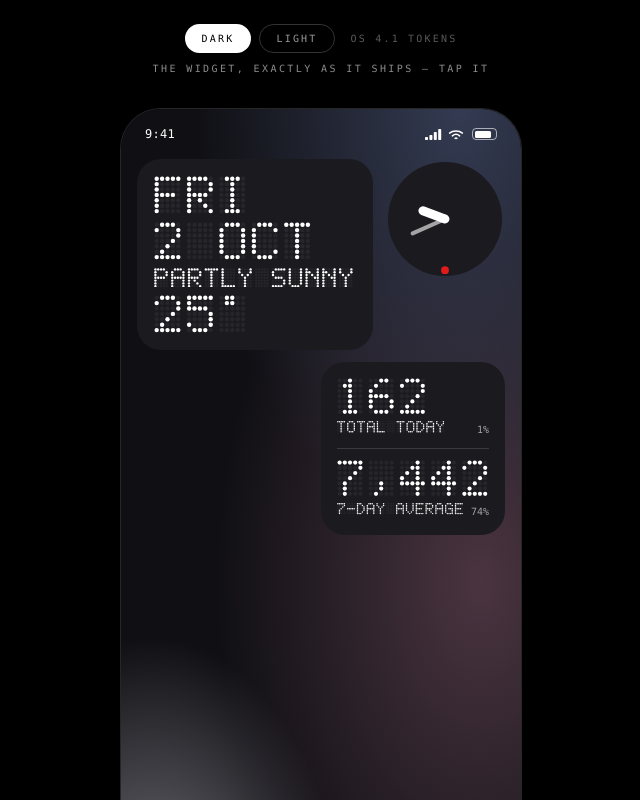
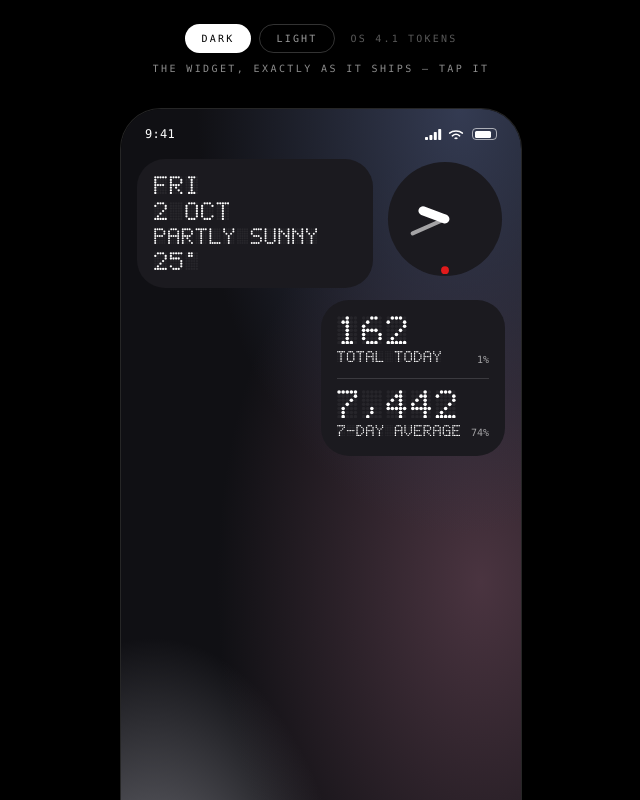
Before and after one commit to damilareoo/nothing-pedometer, a Next.js app: page / in a window 1280 px wide. Shown: the top 800 px of the page, without its empty margins (319-959 px from the left). Built offline with nearby package versions, Linux system fonts and the light colour scheme.

Commit message:
Measured type scale: device-matched dot pitches, 46px serif titles, 28px widget radii

```diff
--- a/components/nothing-pedometer/experience.tsx
+++ b/components/nothing-pedometer/experience.tsx
@@ -55,7 +55,7 @@ const ROUTE =
   "M 44 200 C 44 150 80 130 116 138 C 152 146 156 106 194 100 C 232 94 246 126 284 120 C 316 115 328 142 314 168 C 300 194 270 188 262 208 C 256 224 230 232 210 224 C 180 240 140 238 118 224 C 104 215 96 208 96 200";
 
 const MICRO = "font-mono text-[10px] uppercase tracking-[0.22em]";
-const SANS_LABEL = "text-[12px] font-medium";
+const SANS_LABEL = "text-[14px] font-medium";
 
 /* ---------------------------------- hooks --------------------------------- */
 
@@ -436,11 +436,11 @@ function ClockFace({ time, t }: { time: string; t: Tokens }) {
 /** Date + weather squircle, dot-matrix capitals exactly like the device. */
 function DateCard({ weekday, dayMonth, t }: { weekday: string; dayMonth: string; t: Tokens }) {
   return (
-    <div className="flex flex-1 flex-col justify-center gap-[8px] rounded-[24px] p-4" style={{ background: t.widget, border: `1px solid ${t.edge}`, boxShadow: t.pop }}>
-      <Matrix t={t} text={weekday} dot={2.2} pitch={5.4} />
-      <Matrix t={t} text={dayMonth} dot={2.2} pitch={5.4} />
-      <Matrix t={t} text="PARTLY SUNNY" dot={1.2} pitch={2.8} />
-      <Matrix t={t} text="25°" dot={2.2} pitch={5.4} />
+    <div className="flex flex-1 flex-col justify-center gap-[8px] rounded-[28px] p-4" style={{ background: t.widget, border: `1px solid ${t.edge}`, boxShadow: t.pop }}>
+      <Matrix t={t} text={weekday} dot={1.15} pitch={2.6} />
+      <Matrix t={t} text={dayMonth} dot={1.15} pitch={2.6} />
+      <Matrix t={t} text="PARTLY SUNNY" dot={1} pitch={2.3} />
+      <Matrix t={t} text="25°" dot={1.15} pitch={2.6} />
     </div>
   );
 }
@@ -459,20 +459,20 @@ function PedoWidget({ onOpen, shellId, t }: { onOpen: () => void; shellId?: stri
       whileTap={{ scale: 0.96 }}
       transition={{ duration: DUR.morph, ease: EASE_EMPHASIZED }}
       aria-label="Open pedometer details: 162 total today, 7,442 seven-day average"
-      className="block w-[184px] rounded-[24px] p-[15px] text-left"
+      className="block w-[184px] rounded-[28px] p-[15px] text-left"
       style={{ background: t.widget, border: `1px solid ${t.edge}`, boxShadow: t.pop }}
     >
-      <Matrix t={t} text="162" dot={2.1} pitch={5.2} label="162" />
+      <Matrix t={t} text="162" dot={1.8} pitch={4.1} label="162" />
       <span className={`${row} mt-[7px]`}>
-        <Matrix t={t} text="TOTAL TODAY" dot={0.75} pitch={1.65} />
+        <Matrix t={t} text="TOTAL TODAY" dot={0.7} pitch={1.6} />
         <span className="font-mono text-[10px]" style={{ color: t.dim }}>
           1%
         </span>
       </span>
       <span className="my-[11px] block h-px" style={{ background: t.faint }} aria-hidden />
-      <Matrix t={t} text="7,442" dot={2.1} pitch={5.2} label="7,442" />
+      <Matrix t={t} text="7,442" dot={1.8} pitch={4.1} label="7,442" />
       <span className={`${row} mt-[7px]`}>
-        <Matrix t={t} text="7-DAY AVERAGE" dot={0.75} pitch={1.65} />
+        <Matrix t={t} text="7-DAY AVERAGE" dot={0.7} pitch={1.6} />
         <span className="font-mono text-[10px]" style={{ color: t.dim }}>
           74%
         </span>
@@ -572,7 +572,7 @@ function DetailScreen({
             <ChevronLeft size={20} />
           </button>
         </div>
-        <h1 className="px-5 pt-2 text-[34px] leading-none" style={{ fontFamily: t.serif, color: t.ink }}>
+        <h1 className="px-5 pt-2 text-[46px] leading-none" style={{ fontFamily: t.serif, color: t.ink }}>
           Today
         </h1>
         <p className={`${MICRO} px-5 pt-2`} style={{ color: t.dim }}>
@@ -581,7 +581,7 @@ function DetailScreen({
 
         <Rise index={0} className="px-4 pt-4">
           <div className="rounded-[20px] p-[18px]" style={{ background: t.card, border: `1px solid ${t.edge}`, boxShadow: t.pop }}>
-            <Matrix t={t} text={steps.toLocaleString("en-US")} dot={4} pitch={10.5} label={`${steps} steps`} />
+            <Matrix t={t} text={steps.toLocaleString("en-US")} dot={3.2} pitch={8} label={`${steps} steps`} />
             <div className="mt-3.5">
               <DottedLine frac={STEPS / GOAL} total={32} t={t} />
             </div>
@@ -662,7 +662,7 @@ function RunScreen({ onBack, onShare, privacy, setPrivacy, t }: { onBack: () =>
             SHARE
           </button>
         </div>
-        <h1 className="px-5 pt-2 text-[34px] leading-none" style={{ fontFamily: t.serif, color: t.ink }}>
+        <h1 className="px-5 pt-2 text-[46px] leading-none" style={{ fontFamily: t.serif, color: t.ink }}>
           Morning run
         </h1>
         <p className={`${MICRO} px-5 pt-2`} style={{ color: t.dim }}>
@@ -670,7 +670,7 @@ function RunScreen({ onBack, onShare, privacy, setPrivacy, t }: { onBack: () =>
         </p>
 
         <div className="px-4 pt-4">
-          <Matrix t={t} text={RUN.dist} dot={4.4} pitch={12} label={`${RUN.dist} kilometres`} />
+          <Matrix t={t} text={RUN.dist} dot={2.6} pitch={6.5} label={`${RUN.dist} kilometres`} />
         </div>
 
         <Rise index={0} className="px-4 pt-3">
```
